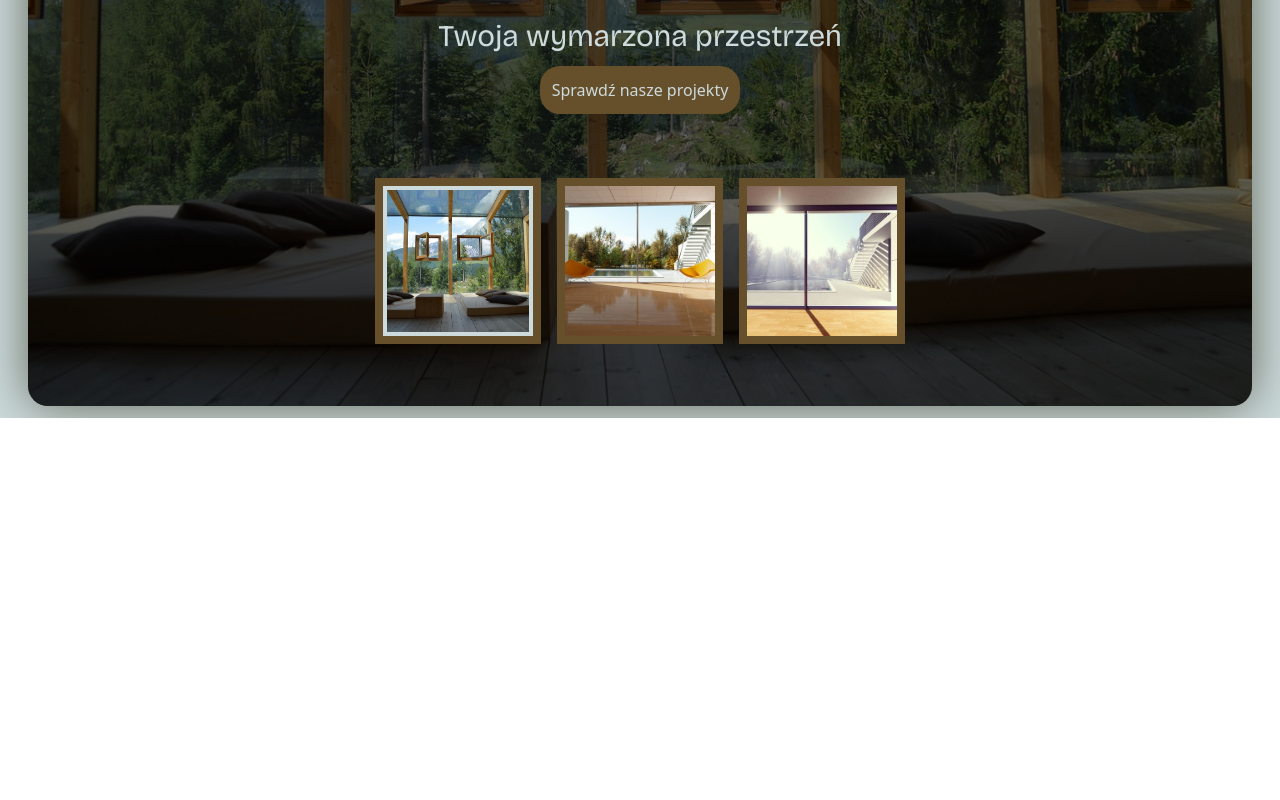
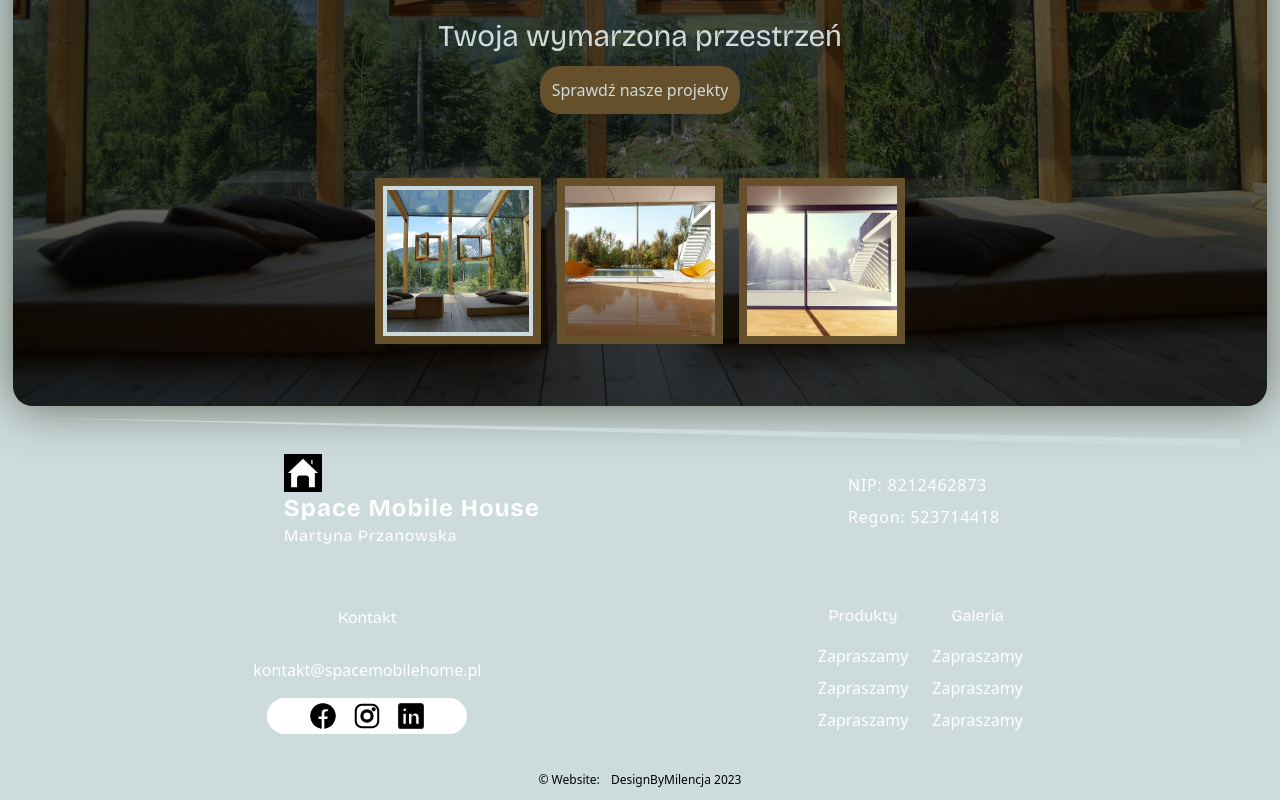
Before and after one commit to designByMilencja/frame-houses, a Next.js app: page / in a window 1280 px wide. Shown: the part 382-1182 px from the top of the page. Before the commit the page ends 800 px from the top, so only its background shows below. Built offline with nearby package versions, Linux system fonts and the light colour scheme.

Commit message:
feat(Navigation): added Contact to layout

```diff
--- a/app/layout.jsx
+++ b/app/layout.jsx
@@ -1,5 +1,6 @@
 import '../styles/globals.css'
 import Navigation from "@/components/Navigation";
+import Contact from "@/components/contact/Contact";
 
 export const metadata = {
     title: 'Space Mobile House - Strona główna',
@@ -10,13 +11,16 @@ export default function RootLayout({children}) {
     return (
         <html lang="pl">
         <body>
-        <div className={`bg-primary w-full min-h-screen px-4 min-w-[300px] overflow-hidden`}>
+        <div className={`bg-primary w-full min-h-screen min-w-[300px] overflow-hidden`}>
             <div className={` mx-auto max-w-[1200px] w-full flex-col justify-center items-around h-[100%] px-4 relative`}>
                 <Navigation/>
             </div>
             <main className="relative flex justify-center items-center flex-col">
                 {children}
             </main>
+            <div className={`w-full flex-col justify-center items-around h-[100%] relative`}>
+                <Contact/>
+            </div>
         </div>
         </body>
         </html>
```
